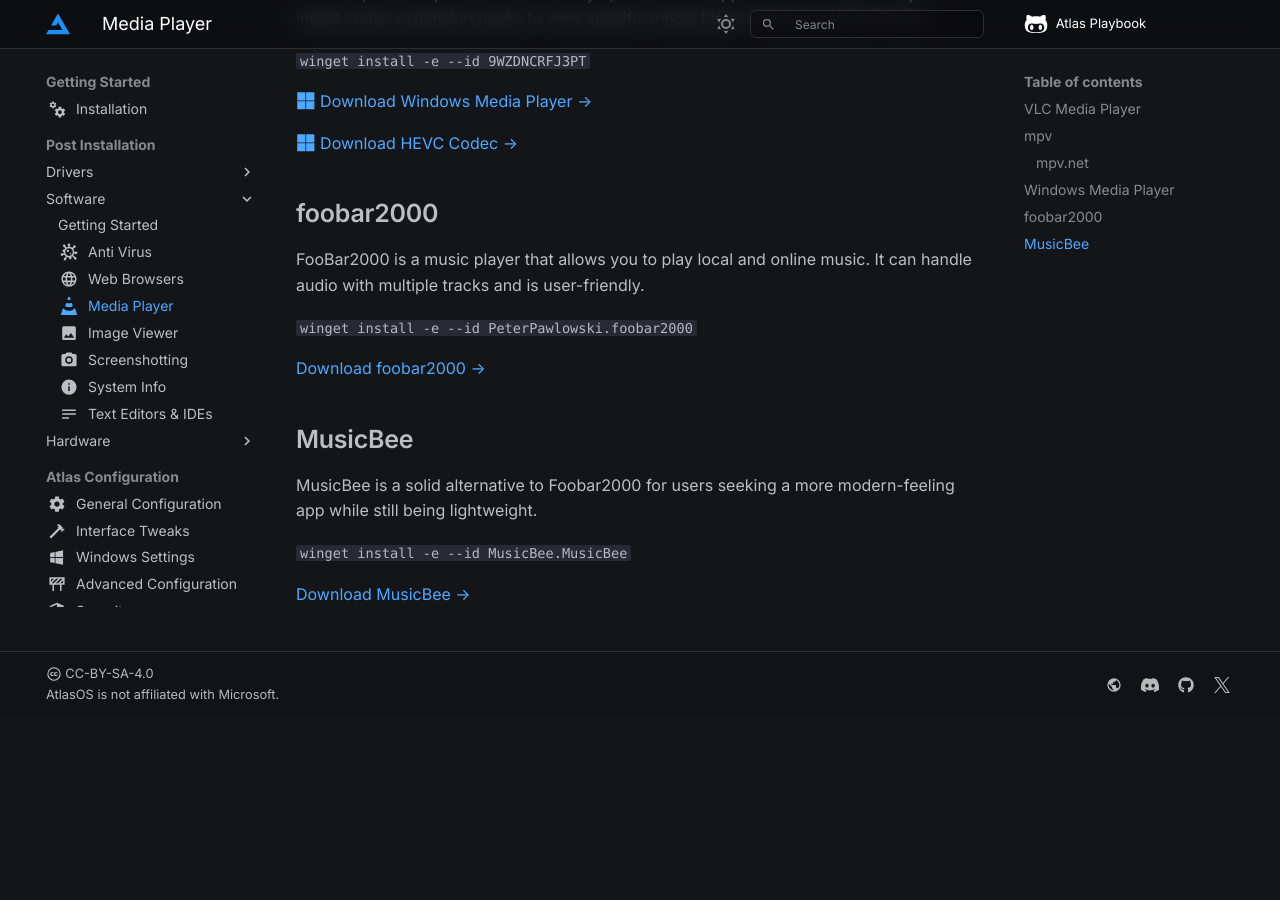
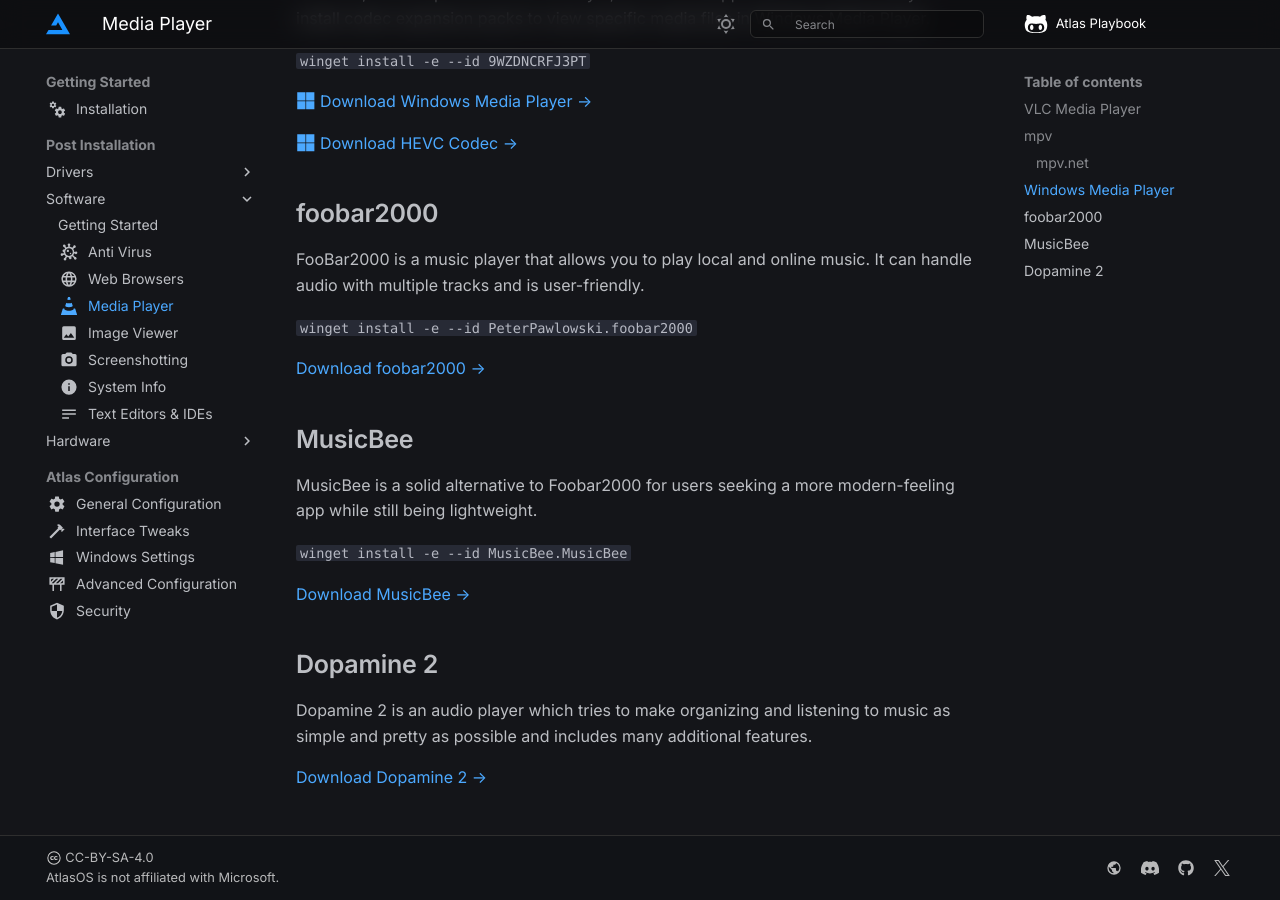
Before and after one commit to Atlas-OS/docs, an MkDocs documentation site: the page built from docs/getting-started/post-installation/software/media-playback.md, in a window 1280 px wide and 900 px high, scrolled down 1081 px. Built offline with MkDocs 1.6.1 and Material for MkDocs 9.7.7, drawn with Linux system fonts in a browser that asks for light colours; some web fonts are replaced; comment, search, counter and statistics services are not loaded; before the commit the page ends 1797 px from its top, so only the background shows below that.

Commit message:
feat(media): add Dopamine 2 (#231)

```diff
--- a/docs/getting-started/post-installation/software/media-playback.md
+++ b/docs/getting-started/post-installation/software/media-playback.md
@@ -56,3 +56,10 @@ MusicBee is a solid alternative to Foobar2000 for users seeking a more modern-fe
 `winget install -e --id MusicBee.MusicBee`
 
 [Download MusicBee ->](https://www.getmusicbee.com/)
+
+
+## Dopamine 2
+
+Dopamine 2 is an audio player which tries to make organizing and listening to music as simple and pretty as possible and includes many additional features.
+
+[Download Dopamine 2 ->](https://github.com/digimezzo/dopamine-windows/releases)
```
